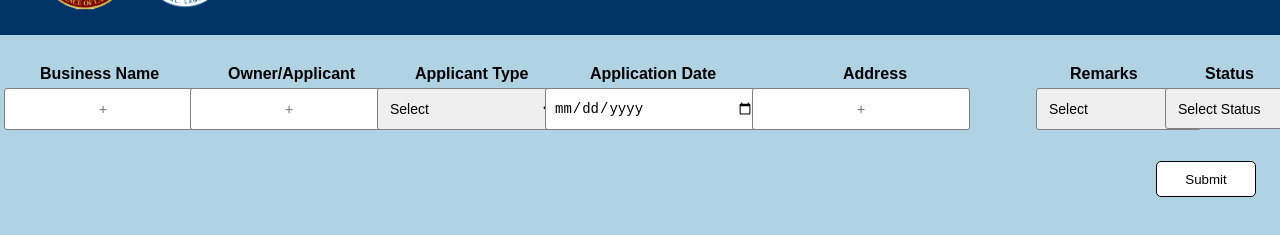
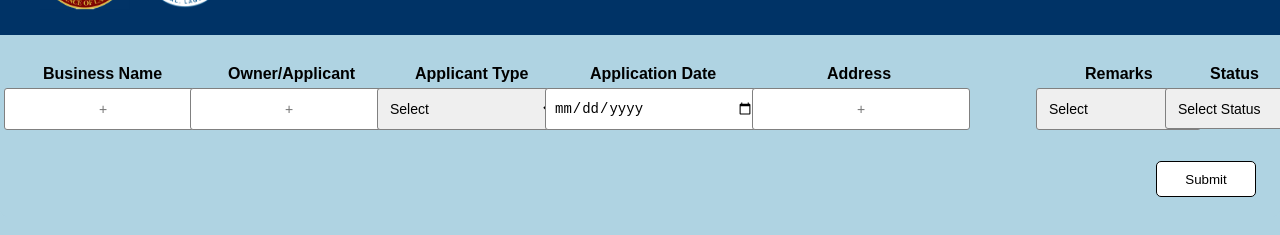
Before and after one commit to RHUBois08/sanidad, a website: page add_owner.html in a window 1280 px wide. Shown: the part 95-330 px from the top of the page. Drawn offline with nearby package versions, Linux system fonts and the light colour scheme; some packages are replaced by stand-ins of ours; a script that the page names is missing.

Commit message:
Adjust label margins for improved form layout in add_owner.html

```diff
--- a/add_owner.html
+++ b/add_owner.html
@@ -88,7 +88,7 @@
     <form name="submit-to-google-sheet">
         <div class="form-container">
             <div class="form-group">
-                <label for="businessName" style="margin-left: 35px;">Business Name</label>
+                <label for="businessName" style="margin-left: 38px;">Business Name</label>
                 <input style="width: 180px;margin-left: 4px;" placeholder="+" type="text" id="businessName" name="businessName" required>
             </div>
             <div class="form-group">
@@ -108,11 +108,11 @@
                 <input style="width: 200px;margin-left: -235px;" type="date" id="applicationDate" name="applicationDate" required>
             </div>
             <div class="form-group">
-                <label for="address" style="margin-left: -202px;">Address</label>
+                <label for="address" style="margin-left: -218px;">Address</label>
                 <input style="width: 200px; margin-left: -288px;" placeholder="+" type="text" id="address" name="address" required>
             </div>
             <div class="form-group">
-                <label for="remarks" style="margin-top: -85px; margin-left:1065px;">Remarks</label>
+                <label for="remarks" style="margin-top: -85px; margin-left:1080px;">Remarks</label>
                 <select style="width: 165px; height: 42px; margin-left:1036px;" id="remarks" name="remarks" required>
                     <option value="">Select</option>
                     <option value="Denied">Denied</option>
@@ -122,7 +122,7 @@
                 </select>
             </div>
             <div class="form-group">
-                <label for="status" style="margin-top:-85px; margin-left:550px;">Status</label>
+                <label for="status" style="margin-top:-85px; margin-left:555px;">Status</label>
                 <select style="width: 150px; height: 41px; margin-left:515px;" id="status" name="status" required>
                     <option value="">Select Status</option>
                     <option value="Active">Active</option>
```
